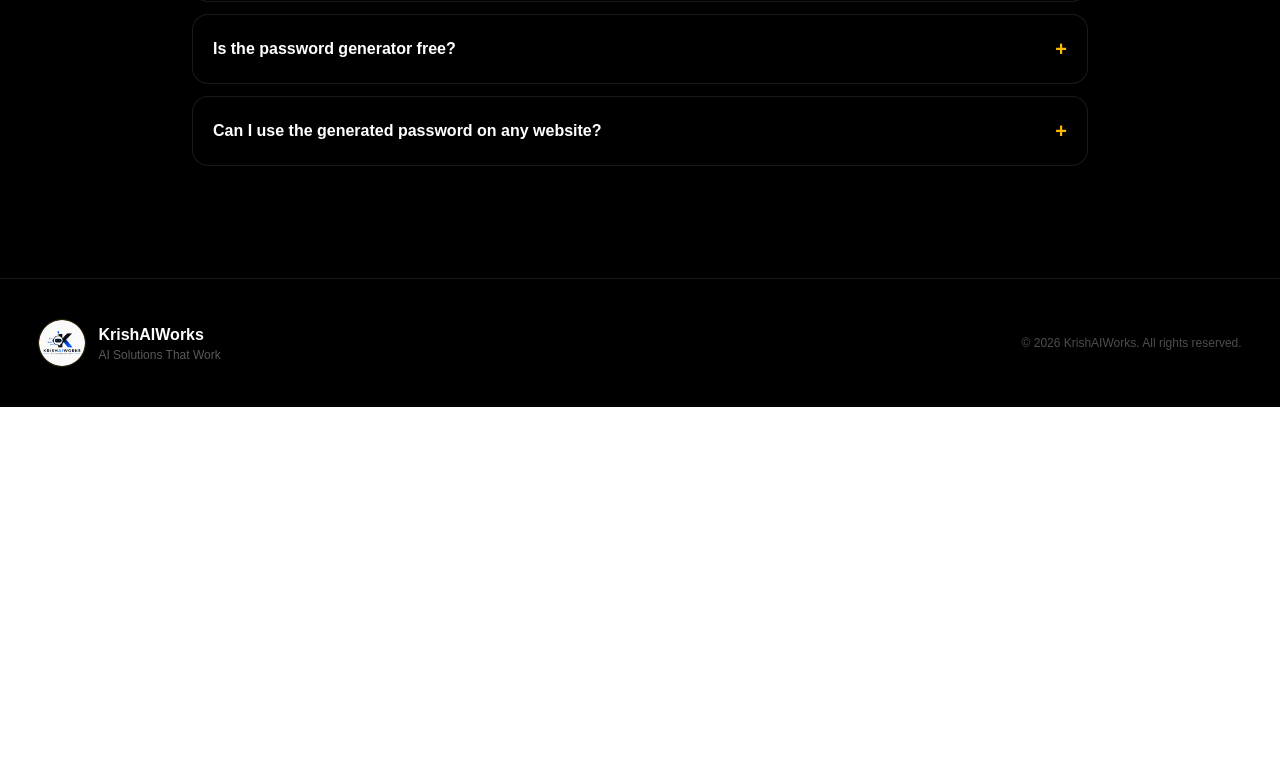
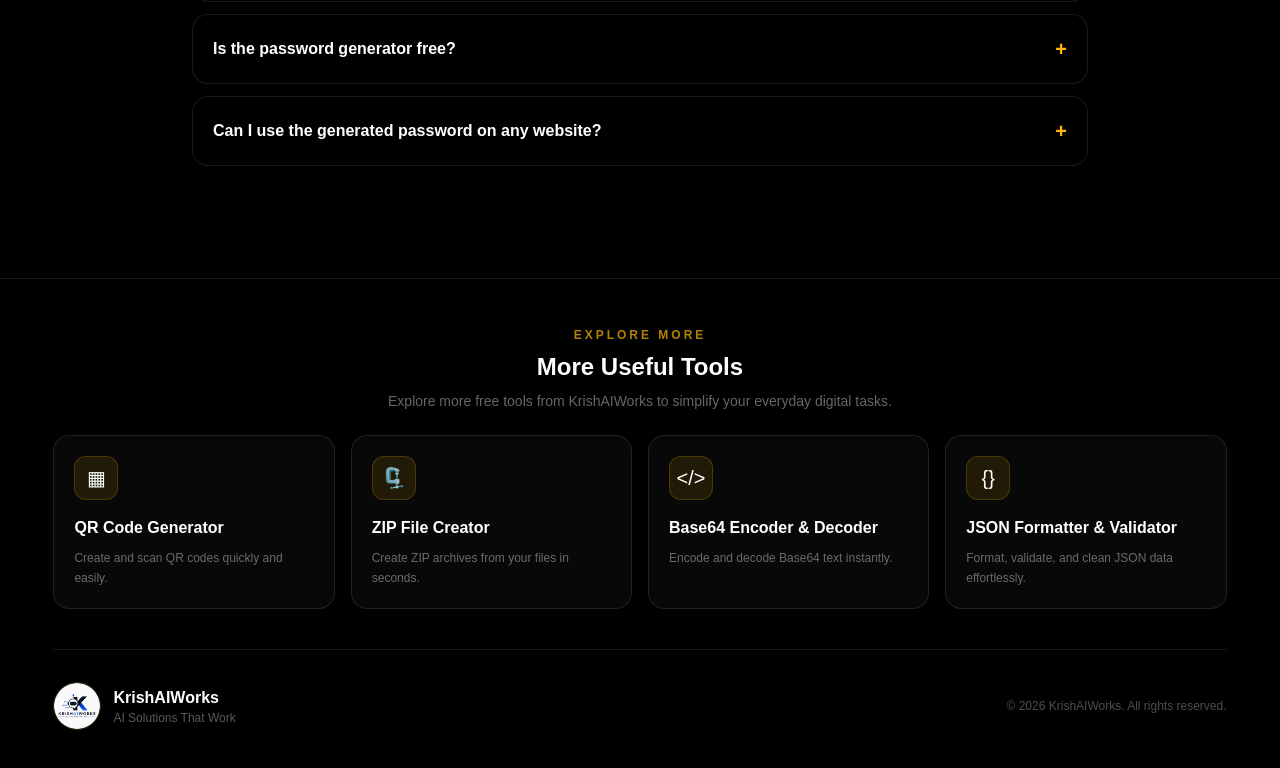
Before and after one commit to selfindependentkartik8-alt/password-generator, a Next.js app: page / in a window 1280 px wide. Shown: the part 2809-3577 px from the top of the page. Before the commit the page ends 3216 px from the top, so only its background shows below. Built offline with nearby package versions, Linux system fonts and the light colour scheme.

Commit message:
Add internal links and related tools

```diff
--- a/app/page.tsx
+++ b/app/page.tsx
@@ -681,21 +681,105 @@ export default function Home() {
   {/* =====================================================
           FOOTER
           ===================================================== */}
-      <footer className="border-t border-white/10 bg-black">
-        <div
-          className="
-            mx-auto
-            flex
-            w-[94%]
-            max-w-7xl
-            flex-col
-            items-center
-            justify-between
-            gap-5
-            py-10
-            sm:flex-row
-          "
+      <footer className="relative z-10 border-t border-white/10 bg-black px-4 py-12">
+        <div className="mx-auto w-[94%] max-w-7xl">
+
+          {/* Related Tools */}
+          <div className="mb-10">
+            <div className="mb-6 text-center">
+              <p className="text-xs font-semibold uppercase tracking-[0.25em] text-amber-400/70">
+                Explore More
+              </p>
+
+              <h3 className="mt-2 text-2xl font-bold text-white">
+                More Useful Tools
+              </h3>
+
+              <p className="mx-auto mt-2 max-w-xl text-sm text-white/40">
+                Explore more free tools from KrishAIWorks to simplify your
+                everyday digital tasks.
+              </p>
+            </div>
+
+            <div className="grid gap-4 sm:grid-cols-2 lg:grid-cols-4">
+
+              {/* QR Code Generator */}
+              <a
+                href="https://qrcodegeneratorscanner.krishaiworks.com/"
+                className="group rounded-2xl border border-white/10 bg-white/[0.03] p-5 transition-all duration-300 hover:-translate-y-1 hover:border-amber-400/30 hover:bg-amber-400/[0.05]"
               >
+                <div className="mb-4 flex h-11 w-11 items-center justify-center rounded-xl border border-amber-400/20 bg-amber-400/10 text-xl">
+                  ▦
+                </div>
+
+                <h4 className="font-semibold text-white transition-colors group-hover:text-amber-300">
+                  QR Code Generator
+                </h4>
+
+                <p className="mt-2 text-xs leading-5 text-white/40">
+                  Create and scan QR codes quickly and easily.
+                </p>
+              </a>
+
+              {/* ZIP File Creator */}
+              <a
+                href="https://zipfilecreator.krishaiworks.com/"
+                className="group rounded-2xl border border-white/10 bg-white/[0.03] p-5 transition-all duration-300 hover:-translate-y-1 hover:border-amber-400/30 hover:bg-amber-400/[0.05]"
+              >
+                <div className="mb-4 flex h-11 w-11 items-center justify-center rounded-xl border border-amber-400/20 bg-amber-400/10 text-xl">
+                  🗜️
+                </div>
+
+                <h4 className="font-semibold text-white transition-colors group-hover:text-amber-300">
+                  ZIP File Creator
+                </h4>
+
+                <p className="mt-2 text-xs leading-5 text-white/40">
+                  Create ZIP archives from your files in seconds.
+                </p>
+              </a>
+
+              {/* Base64 Encoder & Decoder */}
+              <a
+                href="https://base64encoderdecoder.krishaiworks.com/"
+                className="group rounded-2xl border border-white/10 bg-white/[0.03] p-5 transition-all duration-300 hover:-translate-y-1 hover:border-amber-400/30 hover:bg-amber-400/[0.05]"
+              >
+                <div className="mb-4 flex h-11 w-11 items-center justify-center rounded-xl border border-amber-400/20 bg-amber-400/10 text-xl">
+                  &lt;/&gt;
+                </div>
+
+                <h4 className="font-semibold text-white transition-colors group-hover:text-amber-300">
+                  Base64 Encoder &amp; Decoder
+                </h4>
+
+                <p className="mt-2 text-xs leading-5 text-white/40">
+                  Encode and decode Base64 text instantly.
+                </p>
+              </a>
+
+              {/* JSON Formatter */}
+              <a
+                href="https://jsonformattervalidator.krishaiworks.com/"
+                className="group rounded-2xl border border-white/10 bg-white/[0.03] p-5 transition-all duration-300 hover:-translate-y-1 hover:border-amber-400/30 hover:bg-amber-400/[0.05]"
+              >
+                <div className="mb-4 flex h-11 w-11 items-center justify-center rounded-xl border border-amber-400/20 bg-amber-400/10 text-xl">
+                  {"{}"}
+                </div>
+
+                <h4 className="font-semibold text-white transition-colors group-hover:text-amber-300">
+                  JSON Formatter &amp; Validator
+                </h4>
+
+                <p className="mt-2 text-xs leading-5 text-white/40">
+                  Format, validate, and clean JSON data effortlessly.
+                </p>
+              </a>
+
+            </div>
+          </div>
+
+          {/* Footer Bottom */}
+          <div className="flex flex-col items-center justify-between gap-5 border-t border-white/10 pt-8 sm:flex-row">
             <div className="flex items-center gap-3">
               <img
                 src="/logo.png"
@@ -710,7 +794,7 @@ export default function Home() {
               />
 
               <div>
-              <p className="font-bold">
+                <p className="font-bold text-white">
                   KrishAIWorks
                 </p>
 
@@ -721,8 +805,10 @@ export default function Home() {
             </div>
 
             <p className="text-xs text-white/30">
-            © 2026 KrishAIWorks. All rights reserved.
+              © {new Date().getFullYear()} KrishAIWorks. All rights reserved.
             </p>
+          </div>
+
         </div>
       </footer>
 
```
Lines whose indentation alone changed are shown as unchanged.
